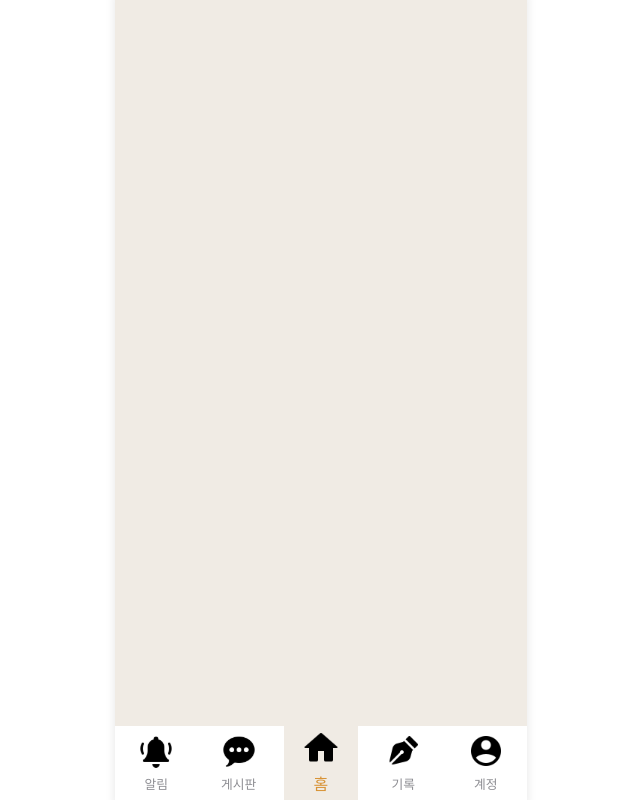
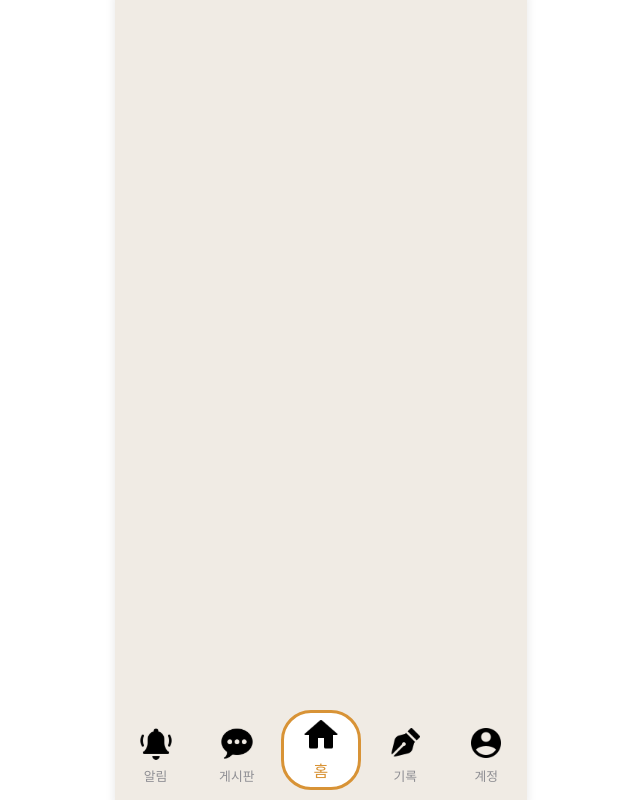
Before and after one commit to LIKELION-HUFS-12th/Dogak_FE2, a React (Vite) app: page / in a window 1280 px wide. Shown: the whole page, without its empty margins (319-959 px from the left). Built offline with nearby package versions, Linux system fonts and the light colour scheme; a web font is replaced by a local one.

Commit message:
Design: 하단 Nav 바 디자인 수정

```diff
--- a/src/components/BottomNav.jsx
+++ b/src/components/BottomNav.jsx
@@ -56,7 +56,7 @@ const NavBar = styled.nav`
   display: flex;
   justify-content: space-around;
   align-items: center;
-  background-color: #fff;
+  background-color: #f0ebe4;
   /* box-shadow: 0 -1px 5px rgba(0, 0, 0, 0.1); */
 `;
 
@@ -72,7 +72,10 @@ const NavItem = styled(NavLink)`
 
   &.active {
     color: #D89336;
-    background-color: #f0ebe4;
+    border: solid 3px #D89336;
+    border-radius: 30px;
+    background-color: #fff;
+    margin-bottom: 10px;
     font-size: 1rem;
   }
 
```
